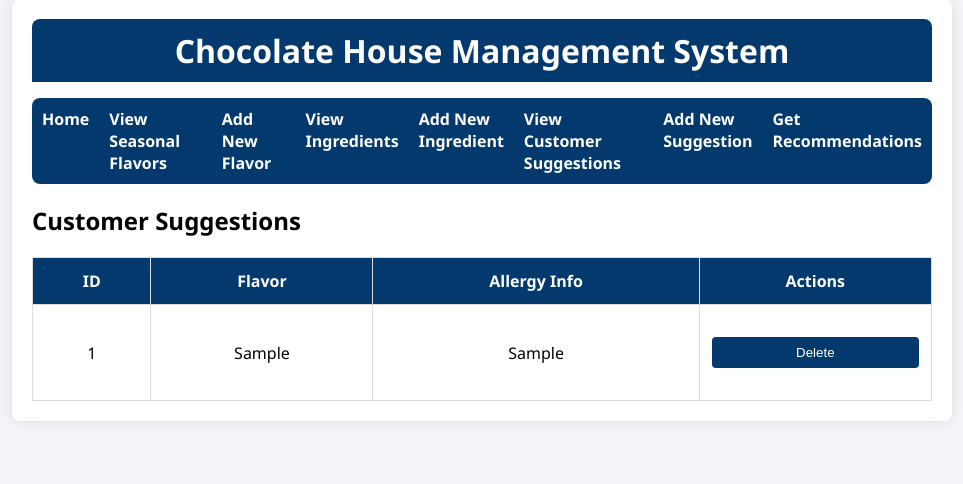
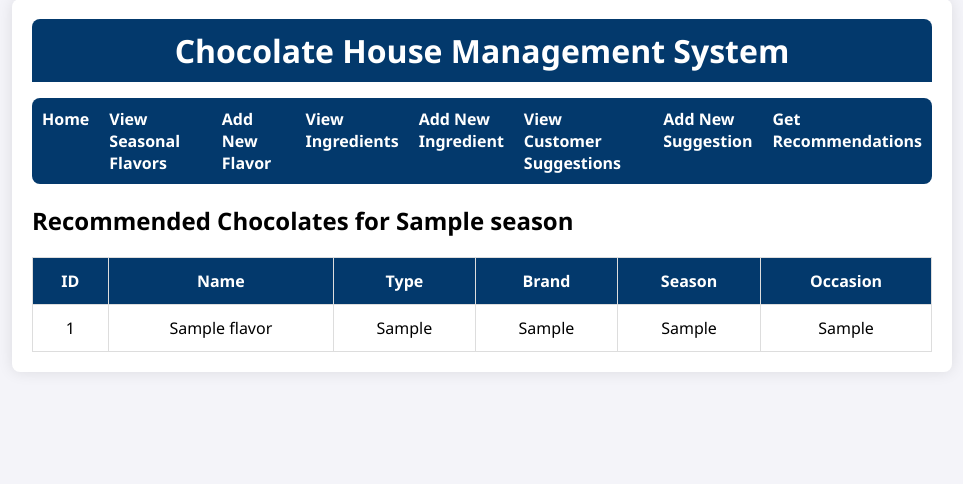
Before and after one commit to Harshshetty75/L7_project, a Flask app: template templates/recommendations.html in a window 1280 px wide. Shown: the part 31-515 px from the top of the page, without its empty margins (158-1121 px from the left). Run offline with Flask 3, Linux system fonts and the light colour scheme; tables that the repository leaves empty hold one stand-in row (values such as "Sample post"); the template is opened without the code that fills it: values that come from a table or form of the project are taken from there, most other values are stand-ins (such as "Sample title", 1, 10 or a date in 2020).

Commit message:
Update recommendations.html

```diff
--- a/templates/recommendations.html
+++ b/templates/recommendations.html
@@ -1,33 +1,33 @@
 {% extends "base.html" %}
 
 {% block content %}
-    <h2>Customer Suggestions</h2>
-    {% if suggestions %}
-        <table>
+    <h2>Recommended Chocolates for {{ season }}</h2>
+    {% if recommended_flavors %}
+        <table border="1" cellpadding="5" cellspacing="0">
             <thead>
                 <tr>
                     <th>ID</th>
-                    <th>Flavor</th>
-                    <th>Allergy Info</th>
-                    <th>Actions</th>
+                    <th>Name</th>
+                    <th>Type</th>
+                    <th>Brand</th>
+                    <th>Season</th>
+                    <th>Occasion</th>
                 </tr>
             </thead>
             <tbody>
-                {% for suggestion in suggestions %}
+                {% for flavor in recommended_flavors %}
                     <tr>
-                        <td>{{ suggestion.id }}</td>
-                        <td>{{ suggestion.flavor }}</td>
-                        <td>{{ suggestion.allergy_info or 'None' }}</td>
-                        <td>
-                            <form action="{{ url_for('delete_suggestion', id=suggestion.id) }}" method="post">
-                                <input type="submit" value="Delete">
-                            </form>
-                        </td>
+                        <td>{{ flavor.id }}</td>
+                        <td>{{ flavor.name }}</td>
+                        <td>{{ flavor.type }}</td>
+                        <td>{{ flavor.brand }}</td>
+                        <td>{{ flavor.season }}</td>
+                        <td>{{ flavor.occasion }}</td>
                     </tr>
                 {% endfor %}
             </tbody>
         </table>
     {% else %}
-        <p>No suggestions available.</p>
+        <p>No recommended flavors for the selected season.</p>
     {% endif %}
 {% endblock %}
```
